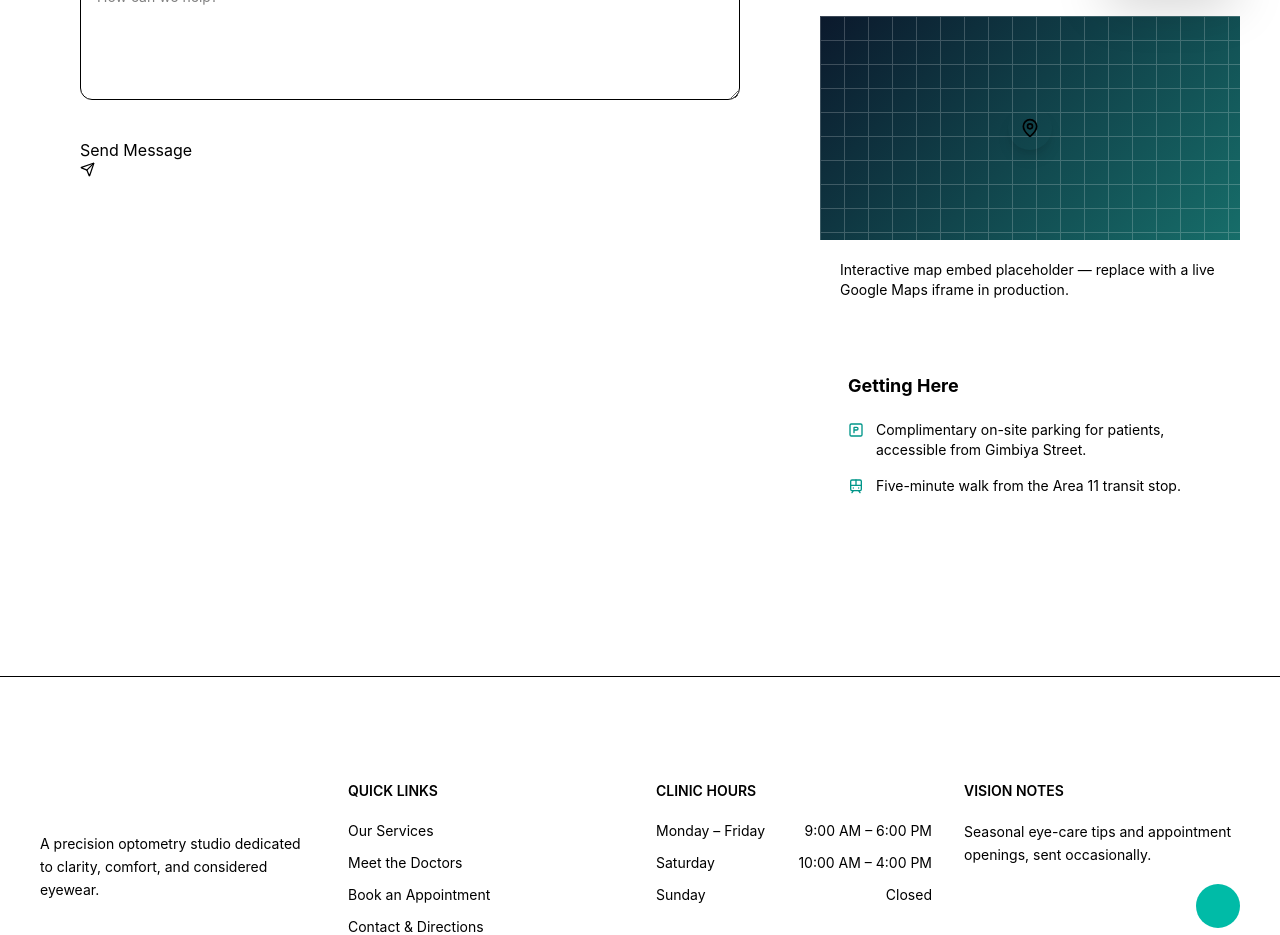
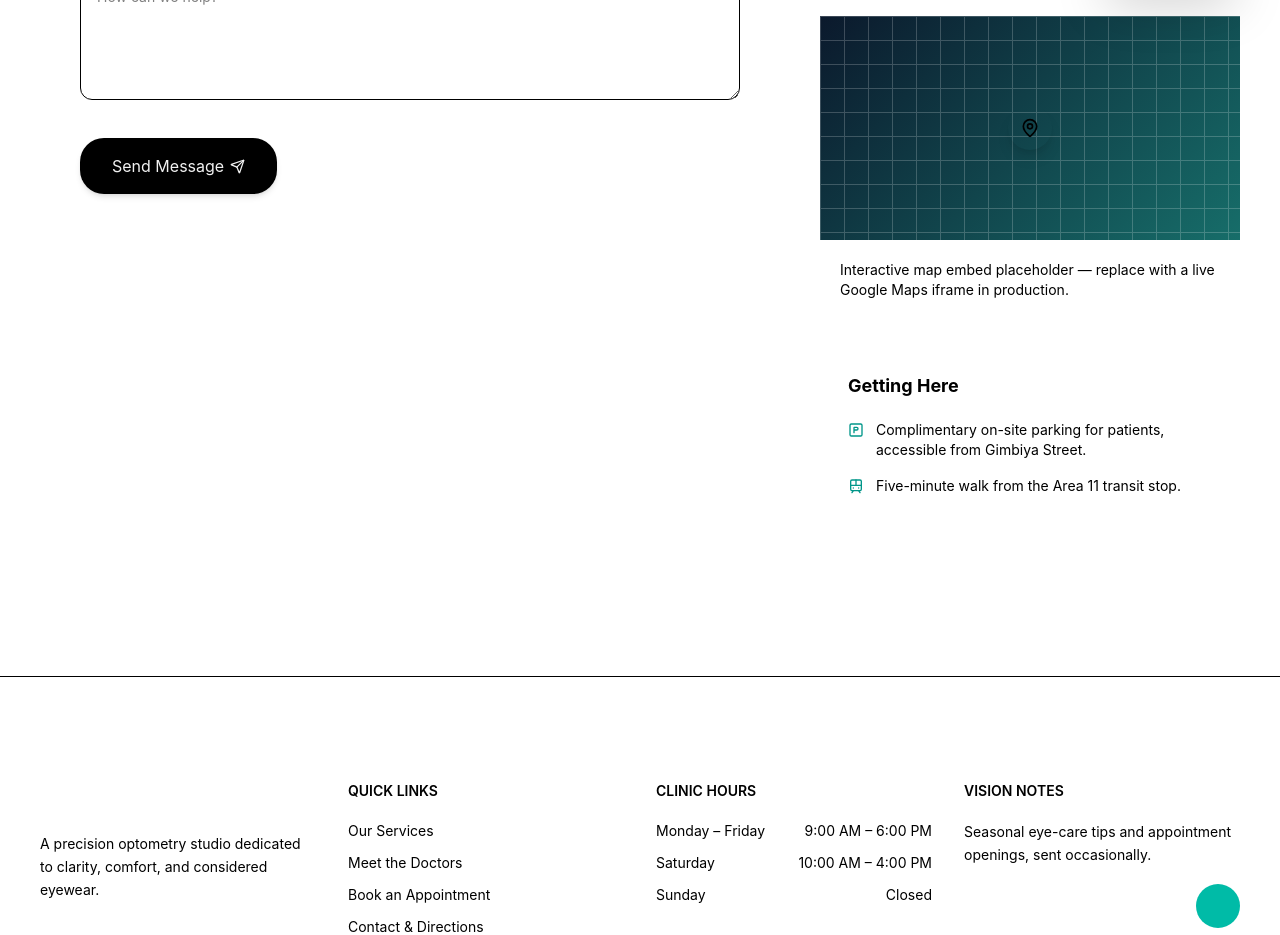
Before and after one commit to neducod/optometry-clinic-website, a React (Vite) app: page /contact in a window 1280 px wide. Shown: the part 780-1715 px from the top of the page. Built offline with nearby package versions, Linux system fonts and the light colour scheme.

Commit message:
primary button code added to the contact form

```diff
--- a/src/pages/Contact.jsx
+++ b/src/pages/Contact.jsx
@@ -114,7 +114,7 @@ export default function Contact() {
                       />
                     </label>
                   </div>
-                  <button type="submit" className="btn-primary mt-8 w-full sm:w-auto">
+                  <button type="submit" className="btn-primary mt-8 w-full sm:w-auto justify-center items-center btn-primary mt-8 cursor-pointer group relative flex gap-1.5 px-8 py-4 bg-black bg-opacity-80 text-[#f1f1f1] rounded-3xl hover:bg-opacity-70 transition shadow-md w-60">
                     Send Message
                     <Send size={15} />
                   </button>
```
